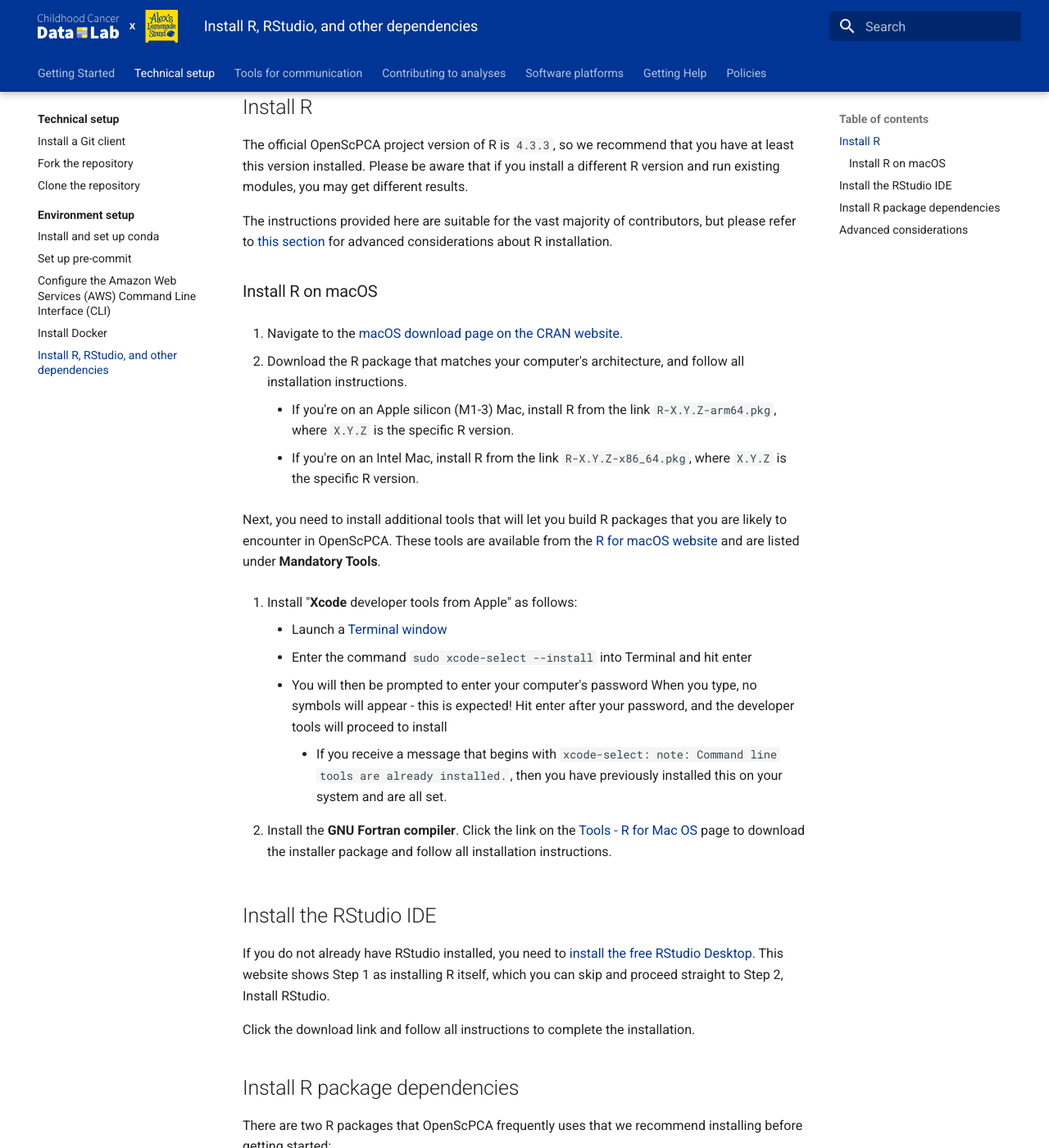
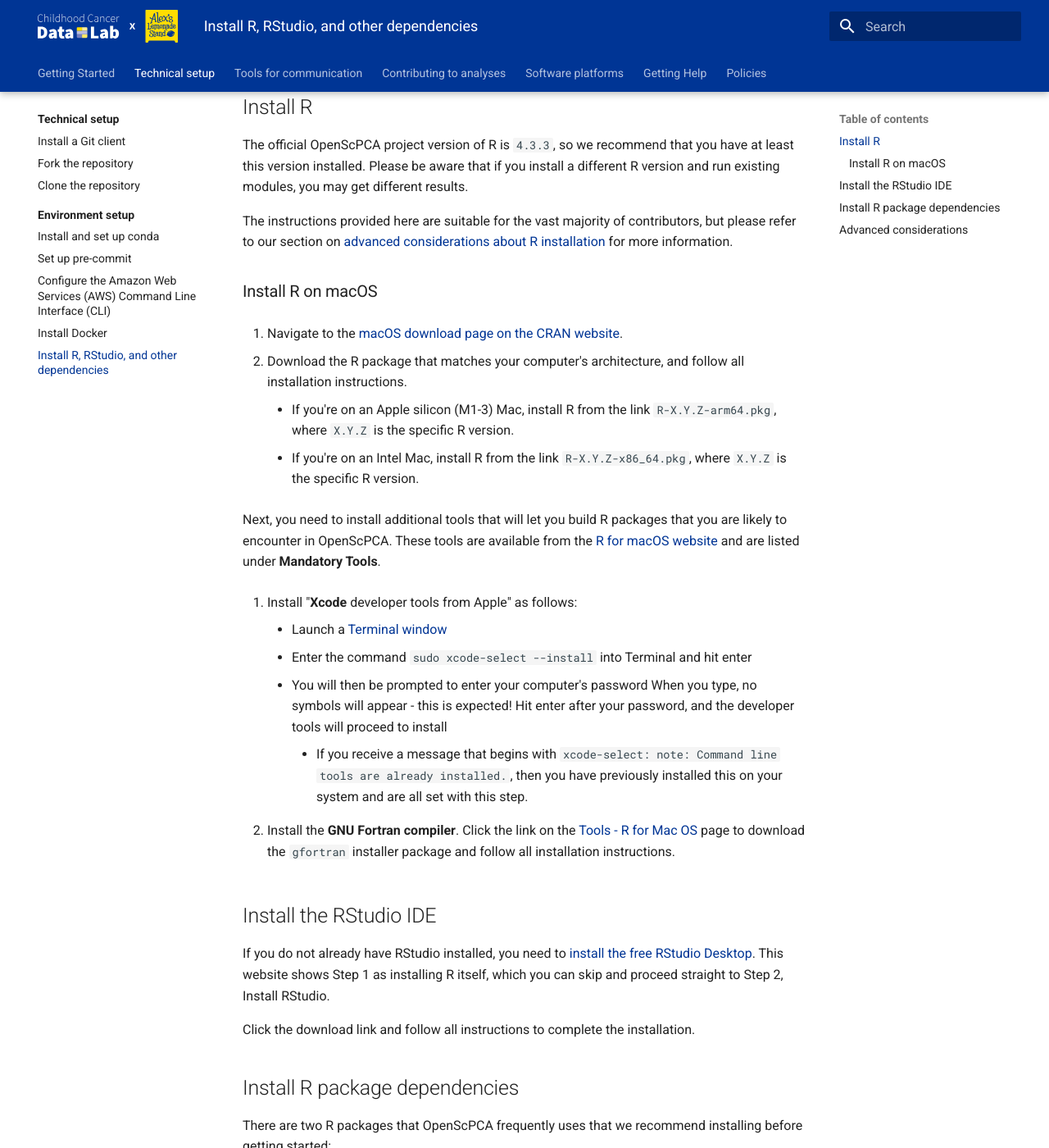
Before and after one commit to AlexsLemonade/OpenScPCA-analysis, an MkDocs documentation site: the page built from docs/technical-setup/environment-setup/install-r-rstudio.md, in a window 1280 px wide and 1400 px high, scrolled down 465 px. Shown: the whole window at 82% size. Built offline with MkDocs 1.6.1 and Material for MkDocs 9.7.7, drawn with Linux system fonts in a browser that asks for light colours; some of the changed text lies outside the part shown.

Commit message:
rest of technical setup

```diff
--- a/docs/technical-setup/environment-setup/install-r-rstudio.md
+++ b/docs/technical-setup/environment-setup/install-r-rstudio.md
@@ -16,7 +16,7 @@
 The official OpenScPCA project version of R is `4.3.3`, so we recommend that you have at least this version installed.
 Please be aware that if you install a different R version and run existing modules, you may get different results.
 
-The instructions provided here are suitable for the vast majority of contributors, but please refer to [this section](#advanced-considerations) for advanced considerations about R installation.
+The instructions provided here are suitable for the vast majority of contributors, but please refer to our section on [advanced considerations about R installation](#advanced-considerations) for more information.
 
 
 ### Install R on macOS
@@ -37,10 +37,10 @@
     - You will then be prompted to enter your computer's password
   When you type, no symbols will appear - this is expected!
   Hit enter after your password, and the developer tools will proceed to install
-        - If you receive a message that begins with `xcode-select: note: Command line tools are already installed.`, then you have previously installed this on your system and are all set.
+        - If you receive a message that begins with `xcode-select: note: Command line tools are already installed.`, then you have previously installed this on your system and are all set with this step.
 
 1. Install the **GNU Fortran compiler**.
-Click the link on the [Tools - R for Mac OS](https://mac.r-project.org/tools/) page to download the installer package and follow all installation instructions.
+Click the link on the [Tools - R for Mac OS](https://mac.r-project.org/tools/) page to download the `gfortran` installer package and follow all installation instructions.
 
 <!--
 ### Install R on Windows
@@ -82,4 +82,4 @@
 
 ## Advanced considerations
 
-If you need to have multiple versions of R installed on your computer, we recommend using the [`rig`](https://github.com/r-lib/rig) R Installation Manager.
+If you need to have multiple versions of R installed on your computer, we recommend using the [`rig` R Installation Manager](https://github.com/r-lib/rig).
```
Also changed, not shown: docs/technical-setup/environment-setup/configure-aws-cli.md (+1 -1 lines).
